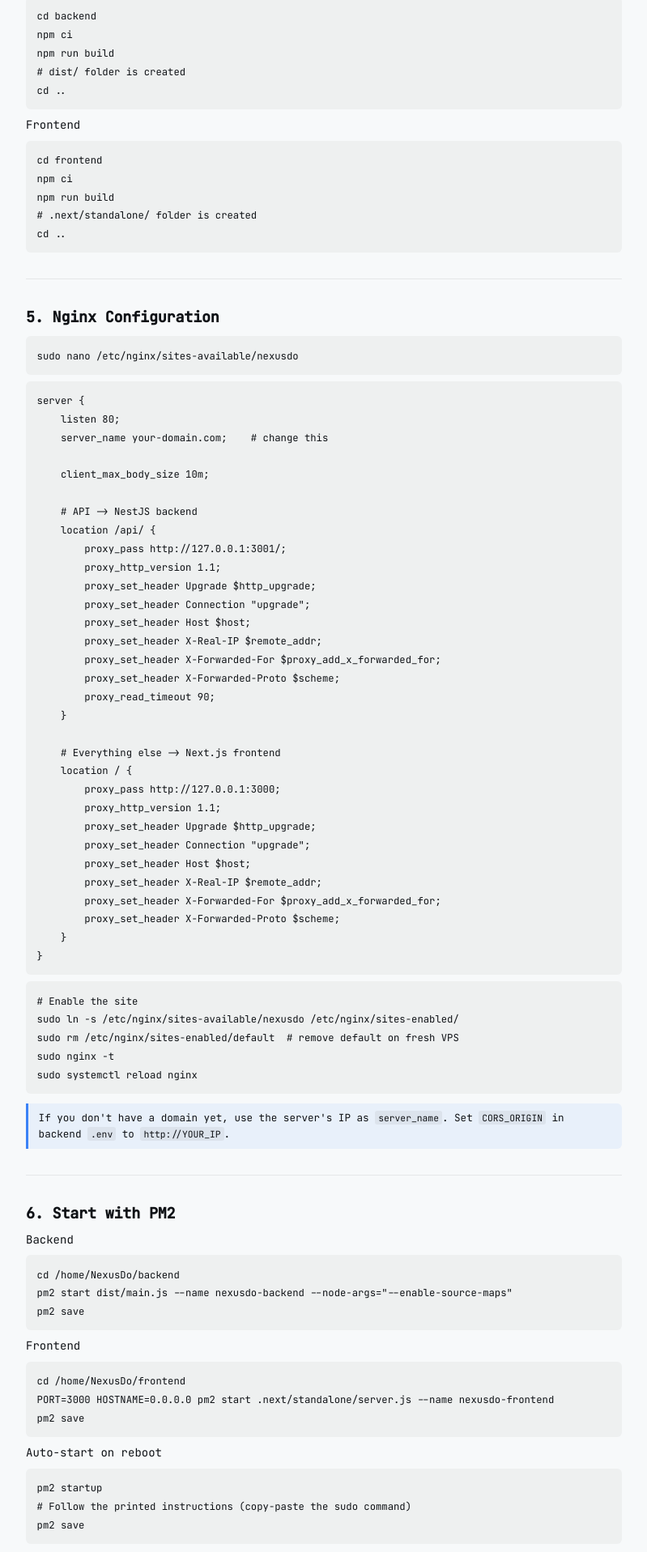
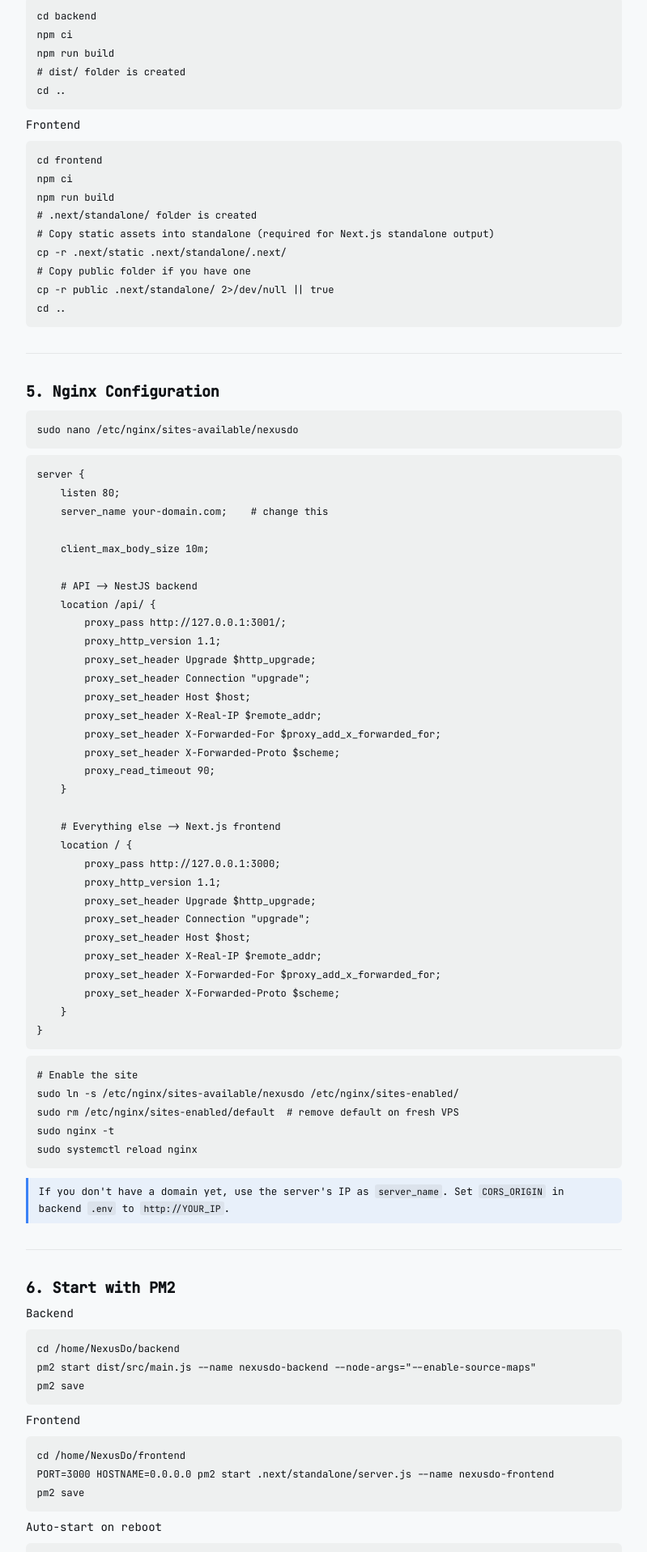
Before and after one commit to arkarWebDev/nexus-do, a Next.js app in the folder frontend/: page /docs in a window 1280 px wide. Shown: the part 2465-4382 px from the top of the page at 81% size, without its empty margins (240-1039 px from the left). Built offline with nearby package versions, Linux system fonts and the light colour scheme; no server answers.

Commit message:
fix: load dotenv before reading TELEGRAM_BOT_TOKEN in app.module

```diff
--- a/frontend/package.json
+++ b/frontend/package.json
@@ -4,7 +4,7 @@
   "private": true,
   "scripts": {
     "dev": "next dev",
-    "build": "next build",
+    "build": "next build && cp -r .next/static .next/standalone/.next/ && cp -r public .next/standalone/",
     "start": "next start",
     "lint": "eslint"
   },
--- a/frontend/src/app/docs/page.tsx
+++ b/frontend/src/app/docs/page.tsx
@@ -120,6 +120,10 @@ cd ..`}</code></pre>
 npm ci
 npm run build
 # .next/standalone/ folder is created
+# Copy static assets into standalone (required for Next.js standalone output)
+cp -r .next/static .next/standalone/.next/
+# Copy public folder if you have one
+cp -r public .next/standalone/ 2>/dev/null || true
 cd ..`}</code></pre>
 
         <hr />
@@ -174,7 +178,7 @@ sudo systemctl reload nginx`}</code></pre>
 
         <h3>Backend</h3>
         <pre><code>{`cd /home/NexusDo/backend
-pm2 start dist/main.js --name nexusdo-backend --node-args="--enable-source-maps"
+pm2 start dist/src/main.js --name nexusdo-backend --node-args="--enable-source-maps"
 pm2 save`}</code></pre>
 
         <h3>Frontend</h3>
```
Also changed, not shown: 1 other file (tests, documents, lock files or other folders).
